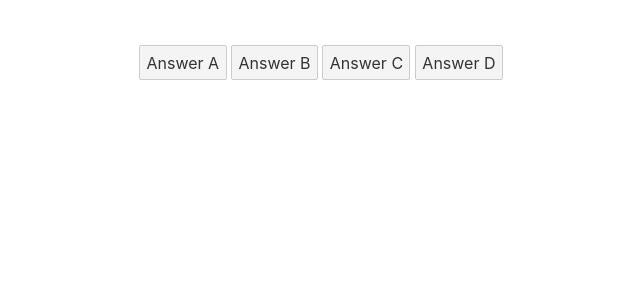
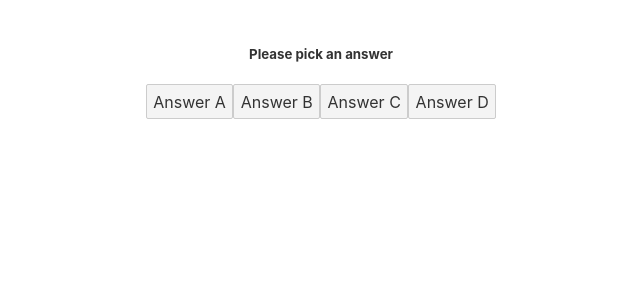
Before and after one commit to DaveToth77/svelte-quiz, a Svelte app: page / in a window 1280 px wide. Shown: the top 300 px of the page, without its empty margins (319-959 px from the left). Built offline with nearby package versions, Linux system fonts and the light colour scheme.

Commit message:
refactor with conditional

```diff
--- a/src/quiz.svelte
+++ b/src/quiz.svelte
@@ -1,20 +1,24 @@
 <script>
 let result = ""
 let correctAnswer = 'b'
+let answers = ["a", "b", "c", "d"]
 
 const pickAnswer = (answer) => {
     if(answer === correctAnswer){
     return result = "Correct!"
     } else {
-        result = "Wrong answer!"
+        result = "Seriously?"
     }
 };
     </script>
 
 <div>
-    <h4>{result}</h4>
-<button on:click={() => pickAnswer('a')}>Answer A</button>
-<button on:click={() => pickAnswer('b')}>Answer B</button>
-<button on:click={() => pickAnswer('c')}>Answer C</button>
-<button on:click={() => pickAnswer('d')}>Answer D</button>
+    {#if result}
+        <h4>{result}</h4>
+        {:else}
+            <h5>Please pick an answer</h5>
+    {/if}
+    {#each answers as answer}
+        <button on:click={() => pickAnswer(answer)}>Answer {answer.toUpperCase()}</button>
+    {/each}
 </div>
```
